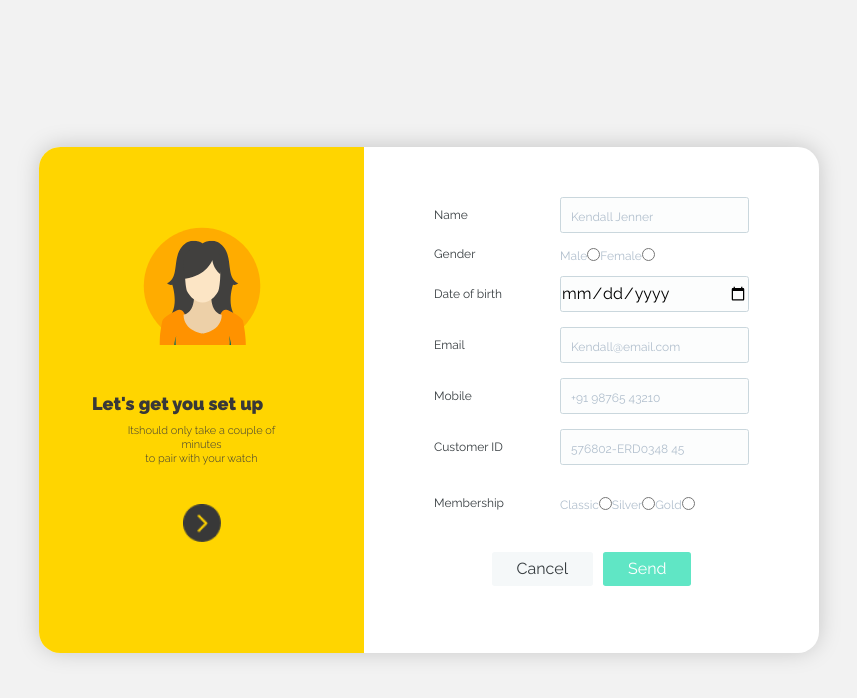
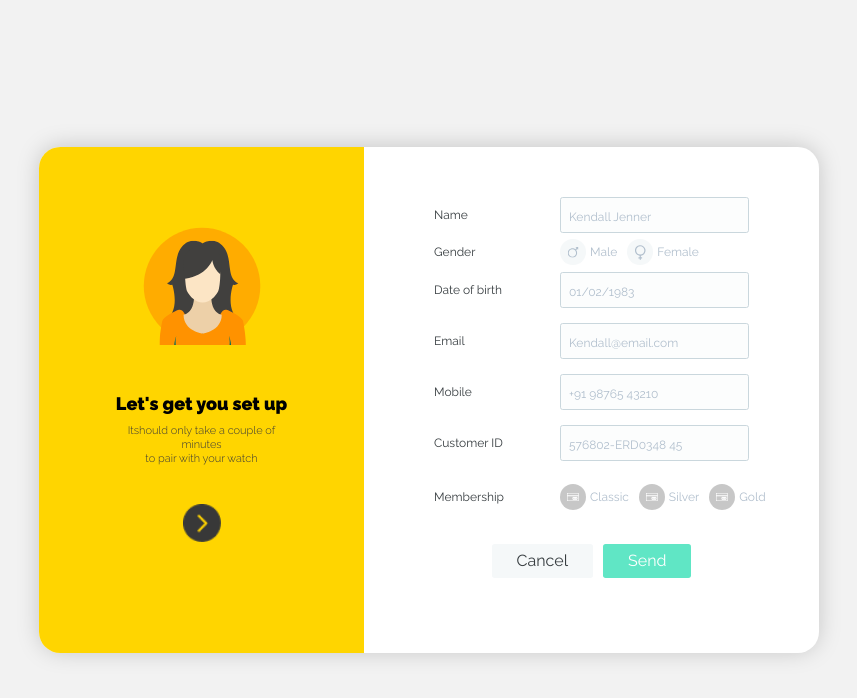
Before and after one commit to PulatovSO/freebies, a plain HTML site: page index.html in a window 1280 px wide. Shown: the whole page, without its empty margins (211-1068 px from the left). Drawn offline with Linux system fonts and the light colour scheme.

Commit message:
changed radio button style

```diff
--- a/css/style.css
+++ b/css/style.css
@@ -32,10 +32,6 @@ body{
   font-weight: 900;
   font-size: 18px;
   line-height: 21px;
-  display: flex;
-  align-items: flex-end;
-  text-align: center;
-  color: #383838;
 }
 
 .paragraph{
@@ -71,7 +67,6 @@ body{
 }
 
 .input{
-  /* width: 190px; */
   width: 60%;
   height: 36px;
   background: #f5f8f94d;
@@ -132,6 +127,7 @@ body{
 
 ::placeholder{
   padding-left: 10px;
+  padding: 8px;
   font-weight: normal;
   font-size: 12px;
   line-height: 9px;
@@ -139,3 +135,47 @@ body{
   align-items: flex-end;
   color: #B1BFCD;
 }
+
+
+.radio{
+  display: none;
+}
+
+.radio-wrap label{
+  padding-left: 30px;
+  margin-right: 10px;
+  position: relative;
+  cursor: pointer;
+}
+
+.radio-wrap label::before{
+  content: '';
+  width: 26px;
+  height: 26px;
+  top: -9px;
+  left: 0px;
+  background-repeat: no-repeat;
+  background-size: 12px;
+  background-position: center center;
+  position: absolute;
+  border-radius: 50%;
+}
+
+.male::before{
+  background-color:  #F5F8F9;
+  background-image: url(../img/male-gender.svg);
+}
+
+.female::before{
+  background-color:  #F5F8F9;
+  background-image: url(../img/female-gender.svg);
+}
+
+.membership-wrap label::before{
+  background-color: #C7C7C7;
+  background-image: url(../img/membership.svg);
+}
+
+.radio:checked + label::before{
+  background-color:#FFD500;
+}
--- a/index.html
+++ b/index.html
@@ -39,15 +39,15 @@
         <div class="form-item gender">
           <label class="label">Gender</label>
           <div class="radio-wrap">
-            <label for="male">Male</label>
-            <input type="radio" name="gender" id="male">
-            <label for="female">Female</label>
-            <input type="radio" name="gender" id="female">
+            <input class="radio" type="radio" name="gender" id="male-gender" value="male">
+            <label class="male" for="male-gender">Male</label>
+            <input class="radio" type="radio" name="gender" id="female-gender" value="female">
+            <label class="female" for="female-gender">Female</label>
           </div>
         </div>
         <div class="form-item">
           <label class="label" for="birth-date">Date of birth</label>
-          <input class="input" type="date" name="birth-date" id="date" required>
+          <input class="input" type="number" onfocus="(this.type='date')"  name="birth-date" id="date" placeholder="01/02/1983" required>
         </div>
         <div class="form-item">
           <label class="label" for="Email">Email</label>
@@ -63,13 +63,13 @@
         </div>
         <div class="form-item membership">
           <label class="label">Membership</label>
-          <div class="radio-wrap">
+          <div class="radio-wrap membership-wrap">
+            <input class="radio" type="radio" name="membership" id="classic" value="classic">
             <label for="classic">Classic</label>
-            <input type="radio" name="membership" id="classic">
+            <input class="radio" type="radio" name="membership" id="silver" value="silver">
             <label for="silver">Silver</label>
-            <input type="radio" name="membership" id="silver">
+            <input class="radio" type="radio" name="membership" id="gold" value="gold">
             <label for="gold">Gold</label>
-            <input type="radio" name="membership" id="gold">
           </div>
         </div>
         <div class="form-item btn-wrap">
```
Also changed, not shown: img/female-gender.svg (added), img/male-gender.svg (added), img/membership.svg (added).
